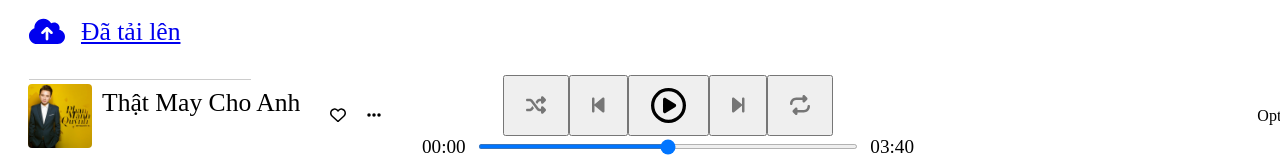
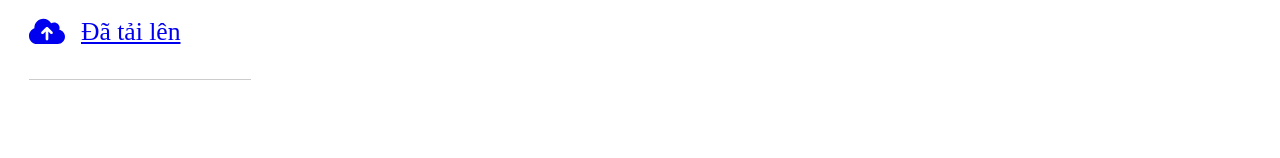
Before and after one commit to lehoanglam123/music_ui, a React (Create React App) app: page / in a window 1280 px wide. Shown: the part 639-797 px from the top of the page. Built offline with nearby package versions, Linux system fonts and the light colour scheme.

Commit message:
develop features of PlayerBar component

```diff
--- a/src/components/GlobalContext/GlobalContext.js
+++ b/src/components/GlobalContext/GlobalContext.js
@@ -1,16 +1,38 @@
-import { useState, createContext } from 'react';
+import { createContext, useRef, useState } from 'react';
 
 const GlobalDataContext = createContext();
+
 function GlobalContext({ children }) {
-    // console.log(children);
-    const [play, setPlay] = useState(false);
-    const handlePlay = () => {
-        setPlay(true);
+    const [songData, setSongData] = useState({});
+    const [isPlaying, setIsPlaying] = useState(false);
+    const [showPlayerControl, setShowPlayerControl] = useState(false);
+    const audioRef = useRef(null);
+
+    const handleShowPlayerControl = (data) => {
+        setShowPlayerControl(true);
+        setSongData(data);
+    };
+
+    const handlePlayingAudio = (data) => {
+        setIsPlaying(true);
+        audioRef.current.play();
+    };
+
+    const handleStopAudio = () => {
+        setIsPlaying(false);
+        audioRef.current.pause();
     };
 
     const globalData = {
-        play,
-        handlePlay,
+        songData,
+        showPlayerControl,
+        isPlaying,
+        handleStopAudio,
+        handlePlayingAudio,
+        handleShowPlayerControl,
+        setAudioRef: (ref) => {
+            audioRef.current = ref;
+        },
     };
     return (
         <GlobalDataContext.Provider value={globalData}>
@@ -19,4 +41,4 @@ function GlobalContext({ children }) {
     );
 }
 
-export { GlobalDataContext, GlobalContext };
+export { GlobalContext, GlobalDataContext };
--- a/src/components/Layout/DefaultLayout/DefaultLayout.js
+++ b/src/components/Layout/DefaultLayout/DefaultLayout.js
@@ -1,25 +1,19 @@
-import React from 'react';
+import React, { useContext } from 'react';
 import classNames from 'classnames/bind';
 
 import styles from './DefaultLayout.module.scss';
 import Header from '~/components/Layout/component/Header';
 import Sidebar from '~/components/Layout/component/Sidebar';
 import PlayerControl from '~/components/PlayerControl';
-import images from '~/components/assets/images';
+import { GlobalDataContext } from '~/components/GlobalContext';
 
-const data = {
-    songName: 'Thật may cho anh',
-    image: images.noImage,
-    artistName: 'Phan Mạnh Quỳnh',
-};
 const cx = classNames.bind(styles);
 
 function DefaultLayout({ children }) {
-    const playerControl = true;
-    // console.log(data.image);
+    const dataGlobal = useContext(GlobalDataContext);
     return (
         <div className={cx('wrapper')}>
-            {playerControl ? <PlayerControl data={data} /> : <></>}
+            {dataGlobal.showPlayerControl ? <PlayerControl /> : <></>}
             <Sidebar />
             <Header />
             <div className={cx('container')}>{children}</div>
--- a/src/components/Media/Media.js
+++ b/src/components/Media/Media.js
@@ -1,4 +1,4 @@
-import { useState } from 'react';
+import { useContext, useState } from 'react';
 import { NavLink } from 'react-router-dom';
 import classNames from 'classnames/bind';
 import {
@@ -12,19 +12,22 @@ import { FontAwesomeIcon } from '@fortawesome/react-fontawesome';
 import images from '../assets/images';
 import styles from './Media.module.scss';
 import config from '~/config';
+import { GlobalDataContext } from '../GlobalContext';
 
 const cx = classNames.bind(styles);
 
 function Media({
+    size,
     className,
-    size,
     right = false,
     list = false,
+    play = false,
     hoverToShowRight = false,
-    play = false,
     data,
 }) {
     const [isHovered, setIshovered] = useState(false);
+    const globalData = useContext(GlobalDataContext);
+
     const classes = cx('media', {
         [className]: className,
     });
@@ -41,7 +44,9 @@ function Media({
         }
     };
 
-    const handlePlayMusic = () => {};
+    const handlePlayMusic = () => {
+        globalData.handleShowPlayerControl(data);
+    };
 
     return (
         <div
--- a/src/components/PlayerControl/PlayerBar/PlayerBar.js
+++ b/src/components/PlayerControl/PlayerBar/PlayerBar.js
@@ -1,4 +1,5 @@
-import { useRef, useState } from 'react';
+import { useContext, useRef, useEffect } from 'react';
+import classNames from 'classnames/bind';
 import {
     faBackwardStep,
     faForwardStep,
@@ -10,26 +11,23 @@ import {
     faCirclePlay,
 } from '@fortawesome/free-regular-svg-icons';
 import { FontAwesomeIcon } from '@fortawesome/react-fontawesome';
-import classNames from 'classnames/bind';
 
 import style from './PlayerBar.module.scss';
+import { GlobalDataContext } from '~/components/GlobalContext';
+
 const cx = classNames.bind(style);
+
 function PlayerBar({ data }) {
-    const audioRef = useRef();
-    const [showPlay, setShowPlay] = useState(true);
-    const [showPause, setShowPause] = useState(false);
+    const { isPlaying, handlePlayingAudio, handleStopAudio, setAudioRef } =
+        useContext(GlobalDataContext);
+    const audioRef = useRef(null);
+    // console.log(audioRef);
 
-    const handlePlayingAudio = () => {
-        setShowPlay(false);
-        setShowPause(true);
-        audioRef.current.play();
-    };
-
-    const handleStopAudio = () => {
-        setShowPlay(true);
-        setShowPause(false);
-        audioRef.current.pause();
-    };
+    useEffect(() => {
+        if (audioRef.current) {
+            setAudioRef(audioRef.current);
+        }
+    }, [setAudioRef]);
 
     return (
         <div className={cx('player-bar')}>
@@ -46,7 +44,7 @@ function PlayerBar({ data }) {
                         icon={faBackwardStep}
                     />
                 </button>
-                {showPlay && (
+                {!isPlaying ? (
                     <button
                         className={cx('control-btn')}
                         onClick={handlePlayingAudio}
@@ -56,8 +54,7 @@ function PlayerBar({ data }) {
                             icon={faCirclePlay}
                         />
                     </button>
-                )}
-                {showPause && (
+                ) : (
                     <button
                         className={cx('control-btn')}
                         onClick={handleStopAudio}
@@ -93,13 +90,7 @@ function PlayerBar({ data }) {
                 </div>
                 <span className={cx('time-left')}>03:40</span>
             </div>
-            <audio
-                ref={audioRef}
-                src={
-                    'https://res.cloudinary.com/dcyemfp6o/video/upload/v1713276342/Music/Vietnam/Ch%C3%BAng%20ta%20c%E1%BB%A7a%20hi%E1%BB%87n%20t%E1%BA%A1i.mp3'
-                }
-                hidden
-            />
+            <audio ref={audioRef} src={data.audio} hidden />
         </div>
     );
 }
--- a/src/components/PlayerControl/PlayerControl.js
+++ b/src/components/PlayerControl/PlayerControl.js
@@ -1,31 +1,26 @@
+import { useContext } from 'react';
 import classNames from 'classnames/bind';
 
 import Media from '../Media';
 import style from './PlayerControl.module.scss';
 import PlayerBar from './PlayerBar';
+import { GlobalDataContext } from '../GlobalContext';
 
 const cx = classNames.bind(style);
-
-const data = {
-    id: 9,
-    songName: 'Thật May Cho Anh',
-    genreName: 'nhạc Hàn',
-    artistName: 'Phan Mạnh Quỳnh',
-};
 function PlayerControl() {
-    // console.log('replay');
+    const dataGlobal = useContext(GlobalDataContext);
     return (
         <div className={cx('player')}>
             <div className={cx('control-left')}>
                 <Media
-                    data={data}
+                    data={dataGlobal.songData}
                     className={'media-player'}
                     size={'large'}
                     right
                 />
             </div>
             <div className={cx('control-center')}>
-                <PlayerBar />
+                <PlayerBar data={dataGlobal.songData} />
             </div>
             <div className={cx('control-right')}>Options</div>
         </div>
```
